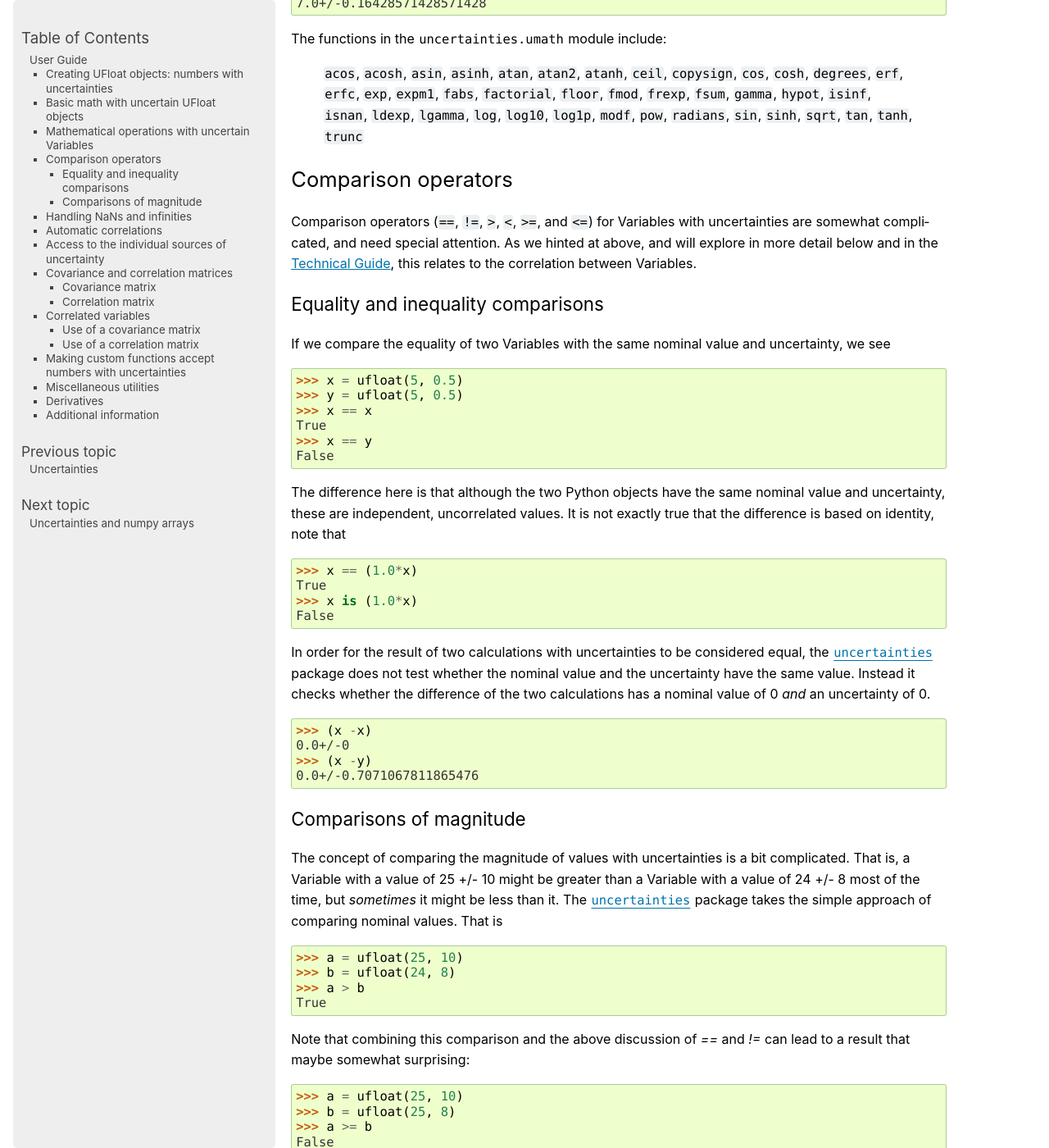
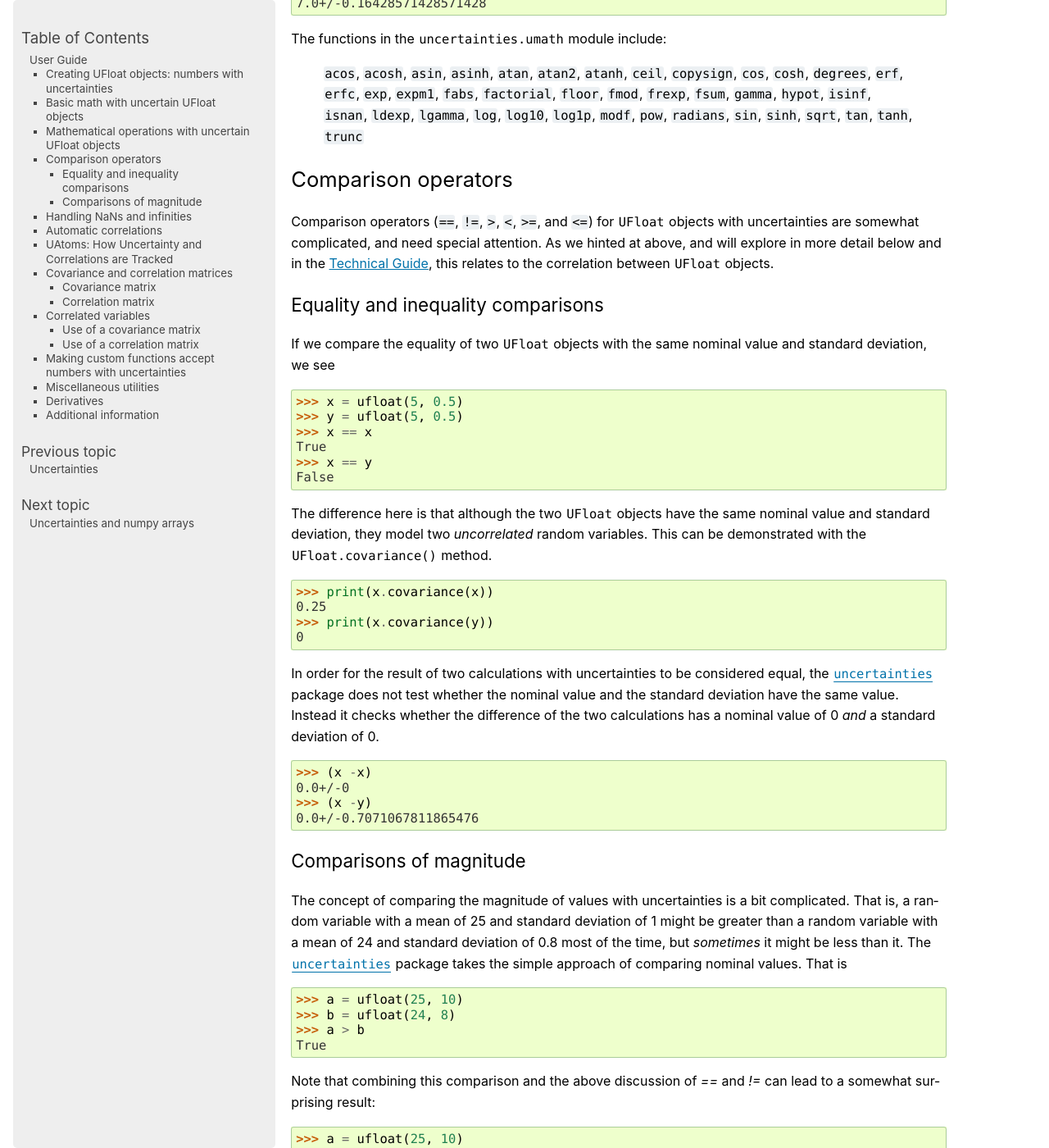
Before and after one commit to lmfit/uncertainties, a Sphinx documentation site: the page built from doc/user_guide.rst, in a window 1280 px wide and 1400 px high, scrolled down 2792 px. Shown: the whole window at 82% size. Built offline with Sphinx 7.4.7, drawn with Linux system fonts in a browser that asks for light colours; pages that are not in the unit, such as notebooks, are missing from menus; the version number could not be read and is left out; cross-references to code outside the pages are shown as plain code; some of the changed text lies outside the part shown.

Commit message:
documentation and doctest

```diff
--- a/doc/conf.py
+++ b/doc/conf.py
@@ -28,7 +28,7 @@
 
 # Add any Sphinx extension module names here, as strings. They can be extensions
 # coming with Sphinx (named 'sphinx.ext.*') or your custom ones.
-extensions = ["sphinx.ext.autodoc", "sphinx_copybutton"]
+extensions = ["sphinx.ext.autodoc", "sphinx_copybutton", "sphinx.ext.doctest"]
 
 # Add any paths that contain templates here, relative to this directory.
 templates_path = ["_templates"]
--- a/doc/user_guide.rst
+++ b/doc/user_guide.rst
@@ -125,7 +125,7 @@
 propagation must be handled accordingly.
 This begins to demonstrate that calculations performed using :class:`UFloat` objects are
 aware of correlations between :class:`UFloat` objects.
-Consider the behavior in these two simple examples:
+This is demonstrated in these two simple examples:
 
 >>> x = ufloat(5, 0.5)
 >>> y = ufloat(5, 0.5)
@@ -138,11 +138,11 @@
 
 .. _advanced math operations:
 
-Mathematical operations with uncertain Variables
+Mathematical operations with uncertain UFloat objects
 =====================================================
 
-Besides being able to apply basic mathematical operations to uncertainties
-Variables, this package provides generalized versions of 40 of the the
+Besides being able to apply basic arithmetic operations to uncertainties
+:class`UFloat` objects, this package provides generalized versions of 40 of the the
 functions from the standard :mod:`math` *module*.  These mathematical functions
 are found in the :mod:`uncertainties.umath` module:
 
@@ -171,19 +171,17 @@
 Comparison operators
 ====================
 
-Comparison operators (``==``, ``!=``, ``>``, ``<``, ``>=``, and ``<=``) for Variables with
-uncertainties are somewhat complicated, and need special attention.  As we
-hinted at above, and will explore in more detail below and in the
+Comparison operators (``==``, ``!=``, ``>``, ``<``, ``>=``, and ``<=``) for
+:class:`UFloat` objects with uncertainties are somewhat complicated, and need special
+attention.  As we hinted at above, and will explore in more detail below and in the
 :ref:`Technical Guide <comparison_operators>`, this relates to the correlation
-between Variables.
-
-
+between :class:`UFloat` objects.
 
 Equality and inequality comparisons
 ------------------------------------
 
-If we compare the equality of two Variables with the same nominal value and
-uncertainty, we see
+If we compare the equality of two :class:`UFloat` objects with the same nominal value
+and standard deviation, we see
 
 >>> x = ufloat(5, 0.5)
 >>> y = ufloat(5, 0.5)
@@ -192,20 +190,20 @@
 >>> x == y
 False
 
-The difference here is that although the two Python objects have the same
-nominal value and uncertainty, these are independent, uncorrelated values.  It
-is not exactly true that the difference is based on identity, note that
+The difference here is that although the two :class:`UFloat` objects have the same
+nominal value and standard deviation, they model two *uncorrelated* random variables.
+This can be demonstrated with the :meth:`UFloat.covariance` method.
 
->>> x == (1.0*x)
-True
->>> x is (1.0*x)
-False
+>>> print(x.covariance(x))
+0.25
+>>> print(x.covariance(y))
+0
 
 In order for the result of two calculations with uncertainties to be considered
 equal, the :mod:`uncertainties` package does not test whether the nominal value
-and the uncertainty have the same value.  Instead it checks whether the
-difference of the two calculations has a nominal value of 0 *and* an
-uncertainty of 0.
+and the standard deviation have the same value.  Instead it checks whether the
+difference of the two calculations has a nominal value of 0 *and* a standard deviation
+of 0.
 
 >>> (x -x)
 0.0+/-0
@@ -214,13 +212,14 @@
 
 
 Comparisons of magnitude
-------------------------------------
+------------------------
 
 The concept of comparing the magnitude of values with uncertainties is a bit
-complicated.  That is, a Variable with a value of 25 +/- 10 might be greater
-than a Variable with a value of 24 +/- 8 most of the time, but *sometimes* it
-might be less than it.   The :mod:`uncertainties` package takes the simple
-approach of comparing nominal values.  That is
+complicated.  That is, a random variable with a mean of 25 and standard deviation of 1
+might be greater than a random variable with a mean of 24 and standard deviation of 0.8
+most of the time, but *sometimes* it might be less than it.
+The :mod:`uncertainties` package takes the simple approach of comparing nominal values.
+That is
 
 >>> a = ufloat(25, 10)
 >>> b = ufloat(24, 8)
@@ -228,7 +227,7 @@
 True
 
 Note that combining this comparison and the above discussion of `==` and `!=`
-can lead to a result that maybe somewhat surprising:
+can lead to a somewhat surprising result:
 
 
 >>> a = ufloat(25, 10)
@@ -258,10 +257,10 @@
 values.
 
 While :func:`math.isnan` and :func:`numpy.isnan` will raise `TypeError`
-exceptions for uncertainties Variables (because an uncertainties Variable is
-not a float), the function :func:`umath.isnan` will return whether the nominal
-value of a Variable is NaN.  Similarly, :func:`umath.isinf` will return whether
-the nominal value of a Variable is infinite.
+exceptions for uncertainties :class:`UFloat` objects (because an uncertainties
+:class:`UFloat` object is not a float), the function :func:`umath.isnan` will return
+whether the nominal value of a Variable is NaN.  Similarly, :func:`umath.isinf` will
+return whether the nominal value of a Variable is infinite.
 
 To check whether the uncertainty is NaN or Inf, use one of :func:`math.isnan`,
 :func:`math.isinf`, :func:`nupmy.isnan`, or , :func:`nupmy.isinf` on the
@@ -274,8 +273,8 @@
 Automatic correlations
 ======================
 
-Correlations between variables are **automatically handled** whatever
-the number of variables involved, and whatever the complexity of the
+Correlations between :class:`UFloat` objects are **automatically handled** whatever
+the number of :class:`UFloat` objects involved, and whatever the complexity of the
 calculation. For example, when :data:`x` is the number with
 uncertainty defined above,
 
@@ -302,8 +301,77 @@
 
 
 
-Access to the individual sources of uncertainty
-===============================================
+UAtoms: How Uncertainty and Correlations are Tracked
+====================================================
+
+The basic, indivisibile, unit of uncertainty in the :mod:`uncertainties` package is the
+:class:`UAtom`.
+A :class:`UAtom` models a random variable with zero mean and unity standard deviation.
+Every :class:`UAtom` is unique and uncorrelated with every other :class:`UAtom`.
+The uncertainty of a :class:`UFloat` object is a :class:`UCombo` object which models a
+:class:`float`-weighted linear combination of :class:`UAtom` objects.
+A :class:`UFloat` object can be thought of as a sum of a fixed nominal value together
+with a zero-mean :class:`UCombo` object.
+
+The standard deviation of a single :class:`UFloat` object is calculated by taking the
+sum-of-squares of the weights for all the :class:`UAtom` objects that make up the
+corresponding :attribute:`uncertainty` attribute for that :class:`UFloat` object.
+The correlation between two :class:`UFloat` objects is calculated by taking the sum
+of products of the weights of shared :class:`UAtom` objects between the two
+:class:`UFloat` :attribute:`uncertainty` attributes.
+
+Every time a new :class:`UFloat` is instantiated via the :func:`ufloat` function a
+single new independent :class:`UAtom` is also instantiated (and given the optional tag
+passed into :func:`ufloat`) and paired with the new :class:`UFloat`.
+When :class:`UFloat` objects are combined together using mathematical operations the
+resulting :class:`UFloat` objects inherit dependence on the :class:`UAtom` objects
+on which the input :class:`UFloat` objects depend.
+In this way, the correlation between :class:`UFloat` objects can be tracked.
+
+We can get access to the :class:`UAtom` objects on which a given :class:`UFloat`
+depends, and their corresponding weights using the :attribute:`Ufloat.error_components`
+attribute:
+
+
+.. testsetup:: uuid
+
+   from uncertainties import ufloat
+   from unittest.mock import patch
+   import uuid
+   import random
+
+   class FakeUUID4:
+       def __init__(self):
+           self.seed = 0
+           self.rnd = random.Random()
+
+       def __call__(self):
+           self.rnd.seed(self.seed)
+           fake_uuid = uuid.UUID(int=self.rnd.getrandbits(128), version=4)
+           self.seed += 1
+           return fake_uuid
+   fake_uuid4 = FakeUUID4()
+
+   p = patch('uncertainties.ucombo.uuid.uuid4', fake_uuid4)
+   p.start()
+
+.. doctest:: uuid
+
+  >>> x = ufloat(1, 0.1)
+  >>> y = ufloat(2, 0.2)
+  >>> z = x * y
+  >>> print(x.error_components)
+  defaultdict(<class 'float'>, {UAtom(e3..cd): 0.1})
+  >>> print(y.error_components)
+  defaultdict(<class 'float'>, {UAtom(cd..f5): 0.2})
+  >>> print(z.error_components)
+  defaultdict(<class 'float'>, {UAtom(cd..f5): 0.2, UAtom(e3..cd): 0.2})
+
+.. testcleanup :: uuid
+
+   p.stop()
+
+Every :class:`UFloat` object has an :attribute:`uncertainty` attribute
 
 The various contributions to an uncertainty can be obtained through the
 :func:`error_components` method, which maps the **independent variables
```
